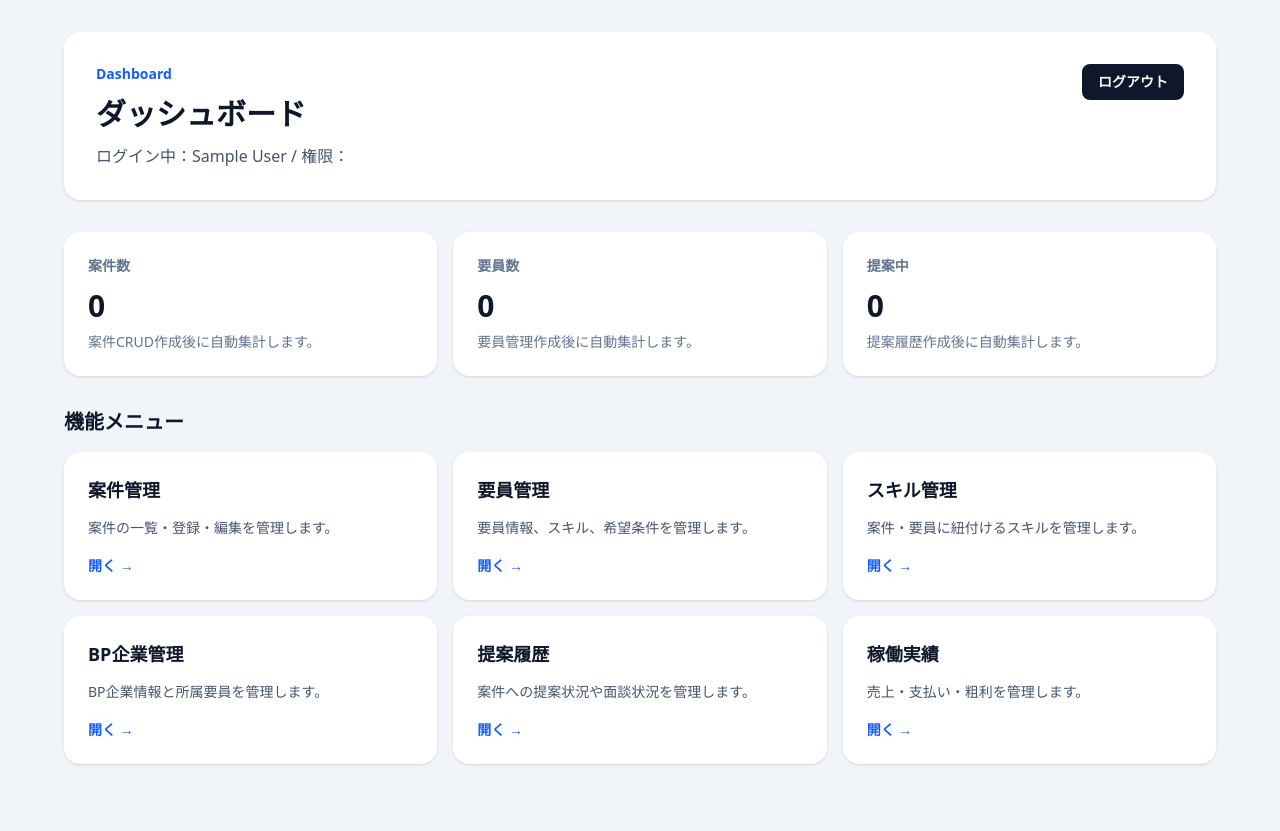
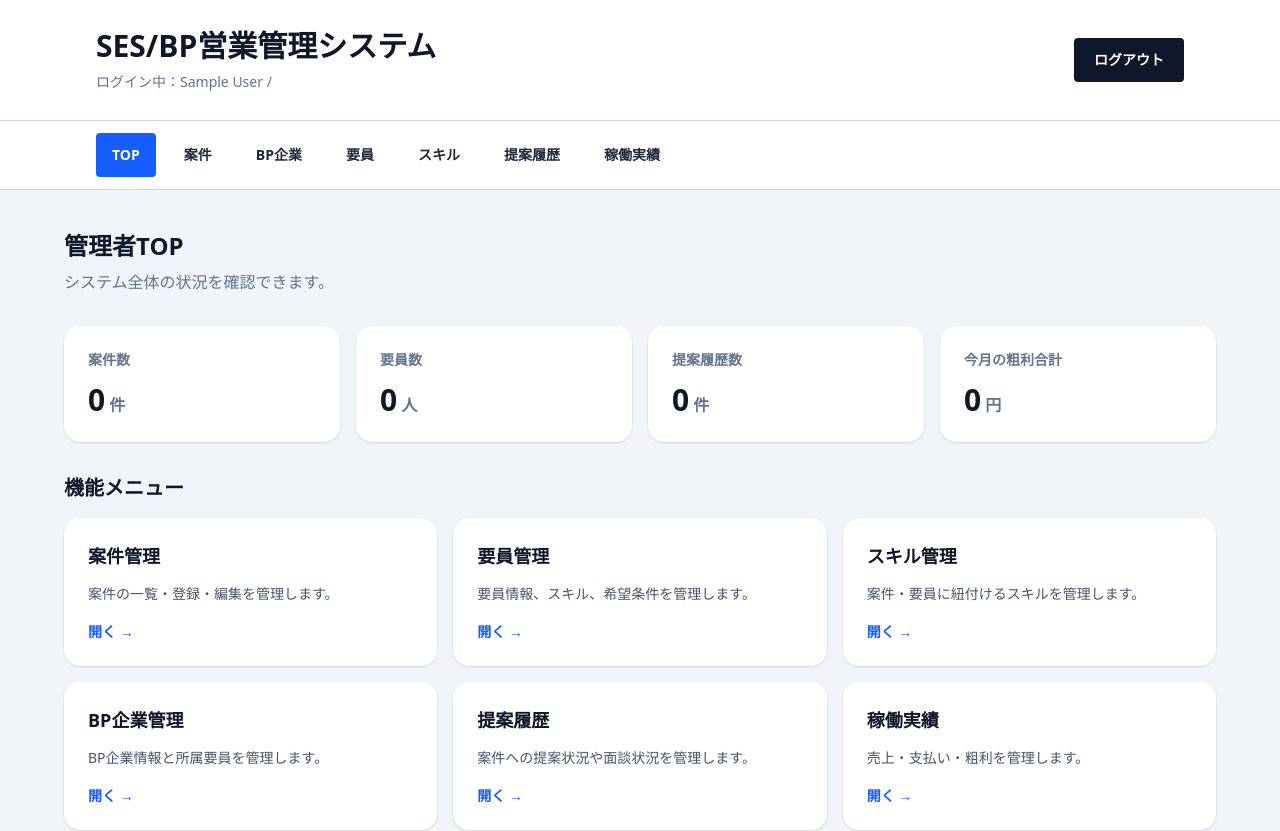
Before and after one commit to ibitoirigaya-afk/ses-system-next, a Next.js app: page /dashboard in a window 1280 px wide. Shown: the top 831 px of the page. Before the commit the page ends 800 px from the top, so only its background shows below. Built offline with nearby package versions, Linux system fonts and the light colour scheme; no server answers; the database is empty; sample sign-in values are in the browser's storage.

Commit message:
Add shared dashboard layout

```diff
--- /dev/null
+++ b/src/app/dashboard/layout.tsx
@@ -0,0 +1,51 @@
+import type { ReactNode } from "react";
+import { redirect } from "next/navigation";
+
+import { auth } from "@/auth";
+import { logoutAction } from "@/features/auth/actions";
+import DashboardNav from "@/features/dashboard/DashboardNav";
+
+type Props = {
+    children: ReactNode;
+};
+
+export default async function DashboardLayout({ children }: Props) {
+    const session = await auth();
+
+    if (!session) {
+        redirect("/login");
+    }
+
+    return (
+        <div className="min-h-screen bg-slate-100">
+            <div className="sticky top-0 z-50">
+                <header className="border-b border-slate-300 bg-white">
+                    <div className="mx-auto flex max-w-6xl items-center justify-between px-8 py-7">
+                        <div>
+                            <h1 className="text-3xl font-bold text-slate-900">
+                                SES/BP営業管理システム
+                            </h1>
+
+                            <p className="mt-2 text-sm text-slate-500">
+                                ログイン中：{session.user?.name} / {session.user?.role}
+                            </p>
+                        </div>
+
+                        <form action={logoutAction}>
+                            <button
+                                type="submit"
+                                className="rounded bg-slate-900 px-5 py-3 text-sm font-bold text-white hover:bg-slate-700"
+                            >
+                                ログアウト
+                            </button>
+                        </form>
+                    </div>
+                </header>
+
+                <DashboardNav />
+            </div>
+
+            {children}
+        </div>
+    );
+}
--- a/src/app/dashboard/page.tsx
+++ b/src/app/dashboard/page.tsx
@@ -1,8 +1,12 @@
 import Link from "next/link";
-import { redirect } from "next/navigation";
 
-import { auth } from "@/auth";
-import { logoutAction } from "@/features/auth/actions";
+import { getEngineerCount } from "@/lib/repositories/engineerRepository";
+import { getProjectCount } from "@/lib/repositories/projectRepository";
+import {
+    getProposalHistoryCount,
+    getRecentProposalHistories,
+} from "@/lib/repositories/proposalHistoryRepository";
+import { getCurrentMonthGrossProfitTotal } from "@/lib/repositories/workRecordRepository";
 
 const menuItems = [
     {
@@ -37,64 +41,90 @@ const menuItems = [
     },
 ];
 
-export default async function DashboardPage() {
-    const session = await auth();
-
-    if (!session) {
-        redirect("/login");
+function getProposalStatusLabel(status: string) {
+    if (status === "proposed") {
+        return "提案中";
     }
 
+    if (status === "interviewing") {
+        return "面談中";
+    }
+
+    if (status === "accepted") {
+        return "成約";
+    }
+
+    if (status === "rejected") {
+        return "見送り";
+    }
+
+    if (status === "withdrawn") {
+        return "辞退";
+    }
+
+    return status;
+}
+
+export default async function DashboardPage() {
+    const [
+        projectCount,
+        engineerCount,
+        proposalHistoryCount,
+        currentMonthGrossProfitTotal,
+        recentProposalHistories,
+    ] = await Promise.all([
+        getProjectCount(),
+        getEngineerCount(),
+        getProposalHistoryCount(),
+        getCurrentMonthGrossProfitTotal(),
+        getRecentProposalHistories(),
+    ]);
+
     return (
-        <main className="min-h-screen bg-slate-100 p-8">
+        <main className="min-h-screen bg-slate-100 px-8 py-10">
             <div className="mx-auto max-w-6xl space-y-8">
-                <section className="rounded-2xl bg-white p-8 shadow">
-                    <div className="flex flex-col gap-6 md:flex-row md:items-start md:justify-between">
-                        <div>
-                            <p className="text-sm font-semibold text-blue-600">Dashboard</p>
+                <section>
+                    <h2 className="text-2xl font-bold text-slate-900">
+                        管理者TOP
+                    </h2>
 
-                            <h1 className="mt-3 text-3xl font-bold text-slate-900">
-                                ダッシュボード
-                            </h1>
-
-                            <p className="mt-3 text-slate-600">
-                                ログイン中：{session.user?.name} / 権限：
-                                {session.user?.role}
-                            </p>
-                        </div>
-
-                        <form action={logoutAction}>
-                            <button
-                                type="submit"
-                                className="rounded-lg bg-slate-900 px-4 py-2 text-sm font-bold text-white hover:bg-slate-700"
-                            >
-                                ログアウト
-                            </button>
-                        </form>
-                    </div>
+                    <p className="mt-2 text-slate-500">
+                        システム全体の状況を確認できます。
+                    </p>
                 </section>
 
-                <section className="grid gap-4 md:grid-cols-3">
+                <section className="grid gap-4 md:grid-cols-4">
                     <div className="rounded-2xl bg-white p-6 shadow">
-                        <p className="text-sm font-semibold text-slate-500">案件数</p>
-                        <p className="mt-3 text-3xl font-bold text-slate-900">0</p>
-                        <p className="mt-2 text-sm text-slate-500">
-                            案件CRUD作成後に自動集計します。
+                        <p className="text-sm font-bold text-slate-500">案件数</p>
+                        <p className="mt-3 text-3xl font-bold text-slate-900">
+                            {projectCount}
+                            <span className="ml-1 text-base text-slate-500">件</span>
                         </p>
                     </div>
 
                     <div className="rounded-2xl bg-white p-6 shadow">
-                        <p className="text-sm font-semibold text-slate-500">要員数</p>
-                        <p className="mt-3 text-3xl font-bold text-slate-900">0</p>
-                        <p className="mt-2 text-sm text-slate-500">
-                            要員管理作成後に自動集計します。
+                        <p className="text-sm font-bold text-slate-500">要員数</p>
+                        <p className="mt-3 text-3xl font-bold text-slate-900">
+                            {engineerCount}
+                            <span className="ml-1 text-base text-slate-500">人</span>
                         </p>
                     </div>
 
                     <div className="rounded-2xl bg-white p-6 shadow">
-                        <p className="text-sm font-semibold text-slate-500">提案中</p>
-                        <p className="mt-3 text-3xl font-bold text-slate-900">0</p>
-                        <p className="mt-2 text-sm text-slate-500">
-                            提案履歴作成後に自動集計します。
+                        <p className="text-sm font-bold text-slate-500">提案履歴数</p>
+                        <p className="mt-3 text-3xl font-bold text-slate-900">
+                            {proposalHistoryCount}
+                            <span className="ml-1 text-base text-slate-500">件</span>
+                        </p>
+                    </div>
+
+                    <div className="rounded-2xl bg-white p-6 shadow">
+                        <p className="text-sm font-bold text-slate-500">
+                            今月の粗利合計
+                        </p>
+                        <p className="mt-3 text-3xl font-bold text-slate-900">
+                            {currentMonthGrossProfitTotal.toLocaleString()}
+                            <span className="ml-1 text-base text-slate-500">円</span>
                         </p>
                     </div>
                 </section>
@@ -124,6 +154,59 @@ export default async function DashboardPage() {
                         ))}
                     </div>
                 </section>
+
+                <section className="rounded-2xl bg-white p-6 shadow">
+                    <div className="flex items-center justify-between gap-4">
+                        <div>
+                            <h2 className="text-xl font-bold text-slate-900">
+                                最近の提案履歴
+                            </h2>
+
+                            <p className="mt-1 text-sm text-slate-500">
+                                直近で作成された提案を5件まで表示します。
+                            </p>
+                        </div>
+
+                        <Link
+                            href="/dashboard/proposal-histories"
+                            className="text-sm font-bold text-blue-600 hover:text-blue-700"
+                        >
+                            すべて見る →
+                        </Link>
+                    </div>
+
+                    {recentProposalHistories.length === 0 ? (
+                        <p className="mt-6 rounded-lg bg-slate-50 p-4 text-sm text-slate-500">
+                            提案履歴はまだありません。
+                        </p>
+                    ) : (
+                        <div className="mt-6 grid gap-3">
+                            {recentProposalHistories.map((proposal) => (
+                                <Link
+                                    key={proposal.id}
+                                    href={`/dashboard/proposal-histories/${proposal.id}`}
+                                    className="rounded-xl border border-slate-200 p-4 transition hover:bg-slate-50"
+                                >
+                                    <div className="flex flex-col gap-3 md:flex-row md:items-start md:justify-between">
+                                        <div>
+                                            <p className="font-bold text-slate-900">
+                                                {proposal.project.title}
+                                            </p>
+
+                                            <p className="mt-1 text-sm text-slate-500">
+                                                要員：{proposal.engineer.name}
+                                            </p>
+                                        </div>
+
+                                        <span className="w-fit rounded-full bg-blue-50 px-3 py-1 text-xs font-bold text-blue-600">
+                                            {getProposalStatusLabel(proposal.status)}
+                                        </span>
+                                    </div>
+                                </Link>
+                            ))}
+                        </div>
+                    )}
+                </section>
             </div>
         </main>
     );
--- /dev/null
+++ b/src/features/dashboard/DashboardNav.tsx
@@ -0,0 +1,71 @@
+"use client";
+
+import Link from "next/link";
+import { usePathname } from "next/navigation";
+
+const navItems = [
+    {
+        title: "TOP",
+        href: "/dashboard",
+    },
+    {
+        title: "案件",
+        href: "/dashboard/projects",
+    },
+    {
+        title: "BP企業",
+        href: "/dashboard/bp-companies",
+    },
+    {
+        title: "要員",
+        href: "/dashboard/engineers",
+    },
+    {
+        title: "スキル",
+        href: "/dashboard/skills",
+    },
+    {
+        title: "提案履歴",
+        href: "/dashboard/proposal-histories",
+    },
+    {
+        title: "稼働実績",
+        href: "/dashboard/work-records",
+    },
+];
+
+function isActivePath(pathname: string, href: string) {
+    if (href === "/dashboard") {
+        return pathname === "/dashboard";
+    }
+
+    return pathname.startsWith(href);
+}
+
+export default function DashboardNav() {
+    const pathname = usePathname();
+
+    return (
+        <nav className="border-b border-slate-300 bg-white">
+            <div className="mx-auto flex max-w-6xl gap-3 overflow-x-auto px-8 py-3">
+                {navItems.map((item) => {
+                    const isActive = isActivePath(pathname, item.href);
+
+                    return (
+                        <Link
+                            key={item.href}
+                            href={item.href}
+                            className={
+                                isActive
+                                    ? "whitespace-nowrap rounded bg-blue-600 px-4 py-3 text-sm font-bold text-white"
+                                    : "whitespace-nowrap rounded px-4 py-3 text-sm font-bold text-slate-800 hover:bg-slate-100"
+                            }
+                        >
+                            {item.title}
+                        </Link>
+                    );
+                })}
+            </div>
+        </nav>
+    );
+}
--- a/src/lib/repositories/engineerRepository.ts
+++ b/src/lib/repositories/engineerRepository.ts
@@ -163,3 +163,11 @@ export async function restoreEngineer(id: string) {
         },
     });
 }
+
+export async function getEngineerCount() {
+    return prisma.engineer.count({
+        where: {
+            deletedAt: null,
+        },
+    });
+}
--- a/src/lib/repositories/projectRepository.ts
+++ b/src/lib/repositories/projectRepository.ts
@@ -163,3 +163,11 @@ export async function restoreProject(id: string) {
         },
     });
 }
+
+export async function getProjectCount() {
+    return prisma.project.count({
+        where: {
+            deletedAt: null,
+        },
+    });
+}
--- a/src/lib/repositories/proposalHistoryRepository.ts
+++ b/src/lib/repositories/proposalHistoryRepository.ts
@@ -167,3 +167,28 @@ export async function restoreProposalHistory(id: string) {
         },
     });
 }
+
+export async function getProposalHistoryCount() {
+    return prisma.proposalHistory.count({
+        where: {
+            deletedAt: null,
+        },
+    });
+}
+
+export async function getRecentProposalHistories() {
+    return prisma.proposalHistory.findMany({
+        where: {
+            deletedAt: null,
+        },
+        include: {
+            project: true,
+            engineer: true,
+            createdBy: true,
+        },
+        orderBy: {
+            createdAt: "desc",
+        },
+        take: 5,
+    });
+}
--- a/src/lib/repositories/workRecordRepository.ts
+++ b/src/lib/repositories/workRecordRepository.ts
@@ -140,3 +140,23 @@ export async function restoreWorkRecord(id: string) {
         },
     });
 }
+
+export async function getCurrentMonthGrossProfitTotal() {
+    const now = new Date();
+
+    const year = now.getFullYear();
+    const month = String(now.getMonth() + 1).padStart(2, "0");
+    const currentMonth = `${year}-${month}`;
+
+    const result = await prisma.workRecord.aggregate({
+        where: {
+            deletedAt: null,
+            targetMonth: currentMonth,
+        },
+        _sum: {
+            grossProfit: true,
+        },
+    });
+
+    return result._sum.grossProfit ?? 0;
+}
```
